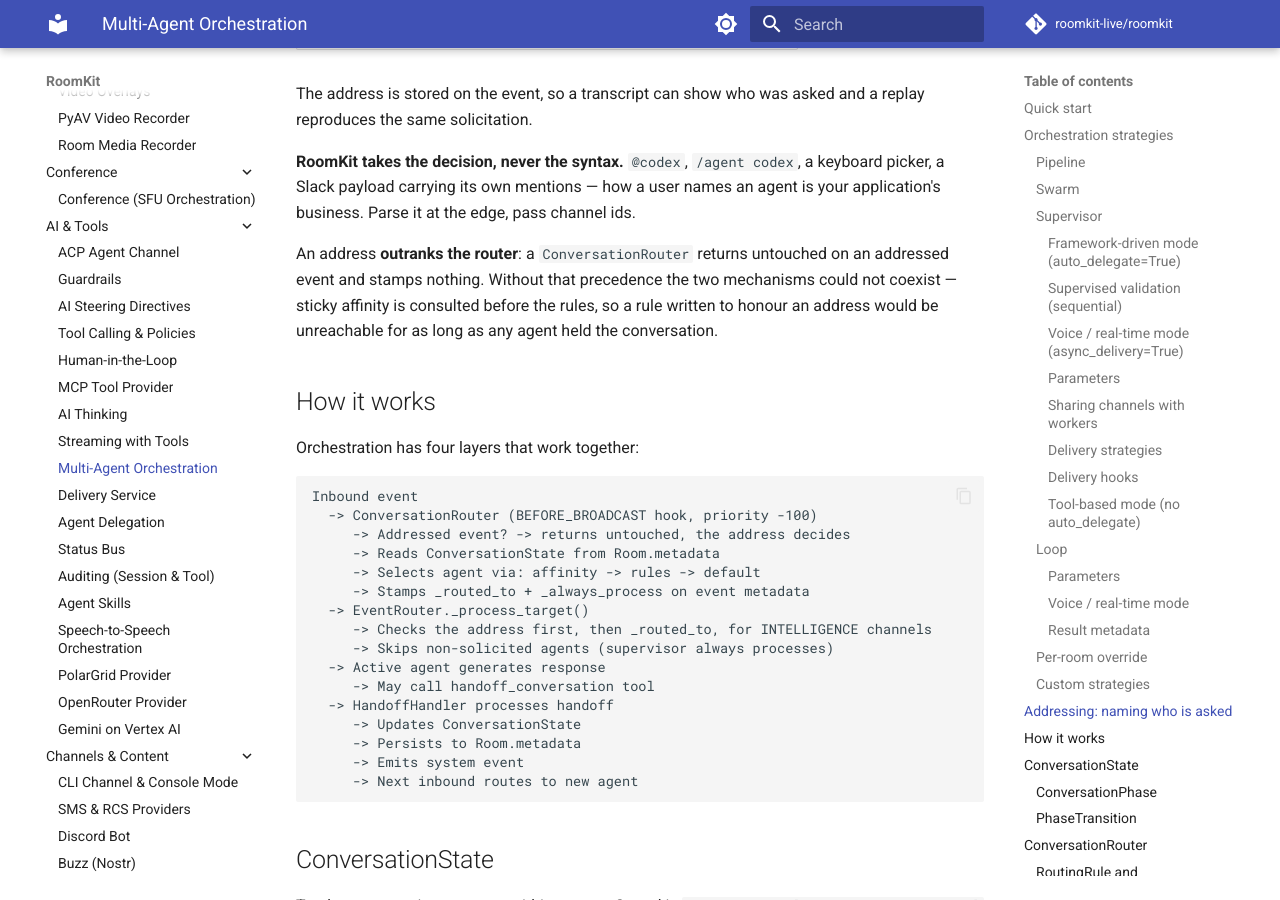
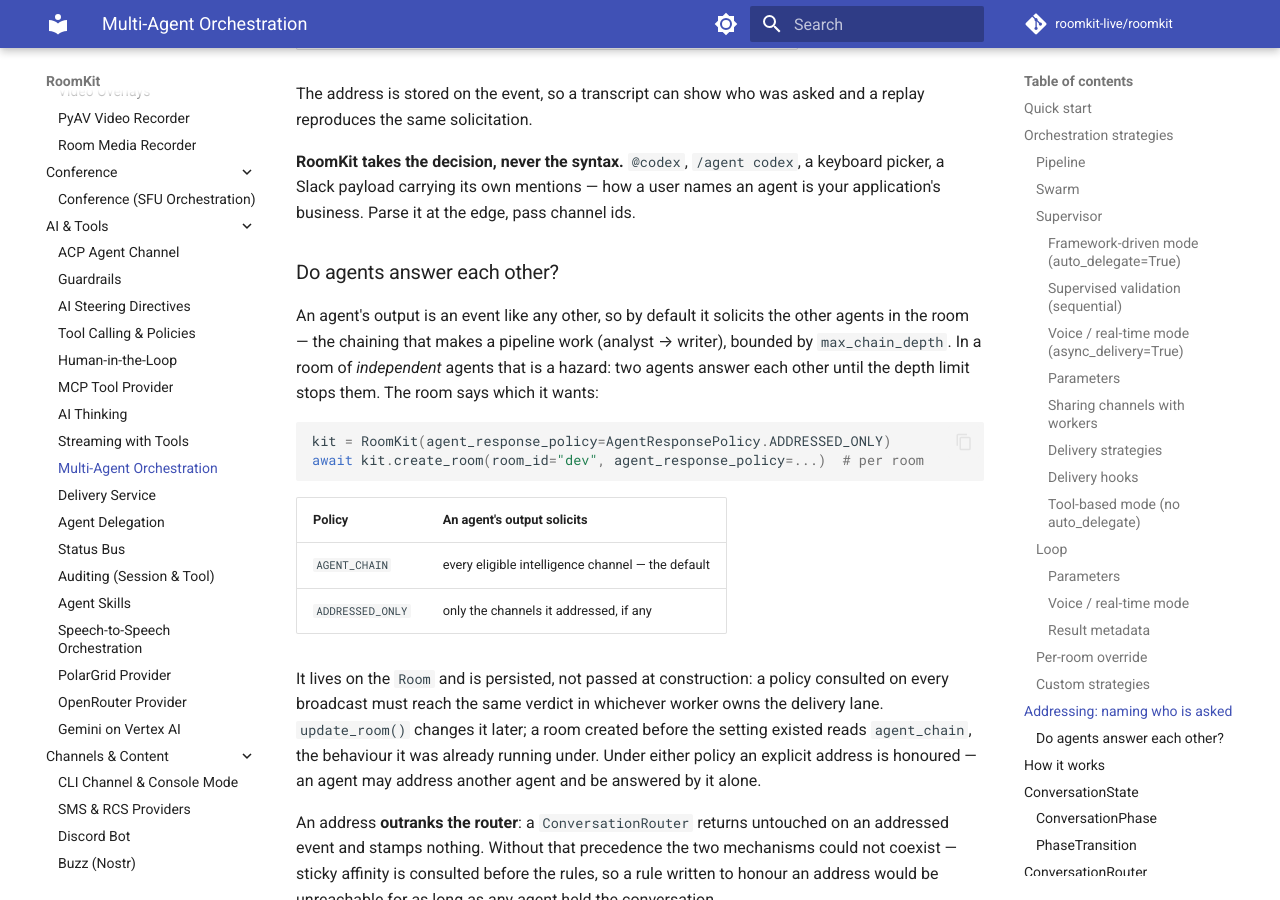
Before and after one commit to roomkit-live/roomkit-docs, an MkDocs documentation site: the page built from docs/guides/orchestration.md, in a window 1280 px wide and 900 px high, scrolled down 10604 px. Built offline with MkDocs 1.6.1 and Material for MkDocs 9.7.7, drawn with Linux system fonts in a browser that asks for light colours; comment, search, counter and statistics services are not loaded.

Commit message:
docs(guides): the agent-response policy and addressing from the CLI
The orchestration guide gains "Do agents answer each other?" — the two
policies, why the setting is persisted room state rather than a construction
option, and that an explicit address wins under either. The CLI guide gains
addressed_to: what the hook returns, that it runs after content_factory, and
the reminder that RoomKit takes ids and never a syntax.

````diff
--- a/docs/guides/orchestration.md
+++ b/docs/guides/orchestration.md
@@ -461,6 +461,31 @@ keyboard picker, a Slack payload carrying its own mentions — how a user names
 an agent is your application's business. Parse it at the edge, pass channel
 ids.
 
+### Do agents answer each other?
+
+An agent's output is an event like any other, so by default it solicits the
+other agents in the room — the chaining that makes a pipeline work
+(analyst → writer), bounded by `max_chain_depth`. In a room of *independent*
+agents that is a hazard: two agents answer each other until the depth limit
+stops them. The room says which it wants:
+
+```python
+kit = RoomKit(agent_response_policy=AgentResponsePolicy.ADDRESSED_ONLY)
+await kit.create_room(room_id="dev", agent_response_policy=...)  # per room
+```
+
+| Policy | An agent's output solicits |
+|---|---|
+| `AGENT_CHAIN` | every eligible intelligence channel — the default |
+| `ADDRESSED_ONLY` | only the channels it addressed, if any |
+
+It lives on the `Room` and is persisted, not passed at construction: a policy
+consulted on every broadcast must reach the same verdict in whichever worker
+owns the delivery lane. `update_room()` changes it later; a room created
+before the setting existed reads `agent_chain`, the behaviour it was already
+running under. Under either policy an explicit address is honoured — an agent
+may address another agent and be answered by it alone.
+
 An address **outranks the router**: a `ConversationRouter` returns untouched
 on an addressed event and stamps nothing. Without that precedence the two
 mechanisms could not coexist — sticky affinity is consulted before the rules,
````
Also changed, not shown: docs/guides/cli-channel.md (+22 -0 lines).
